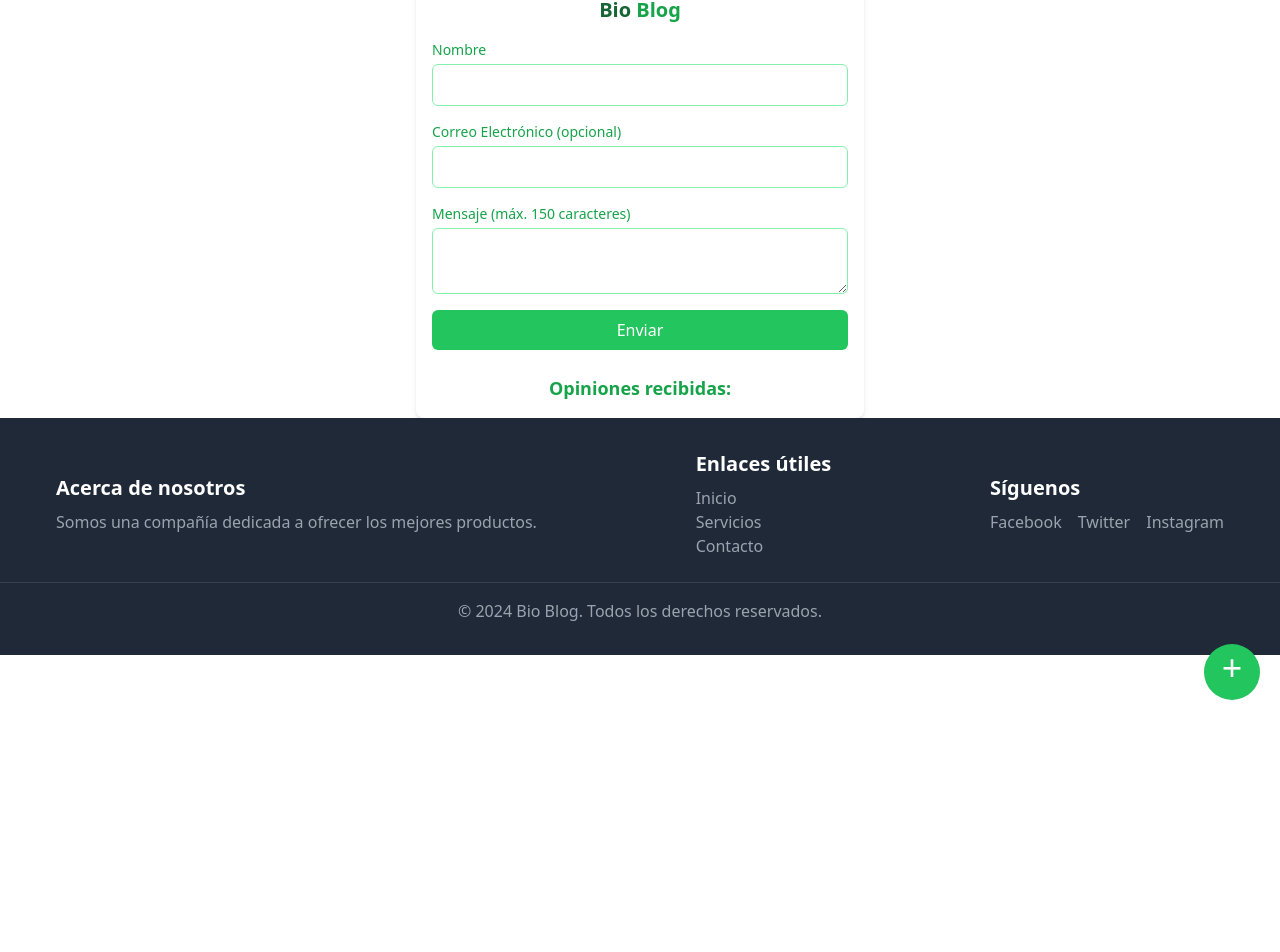
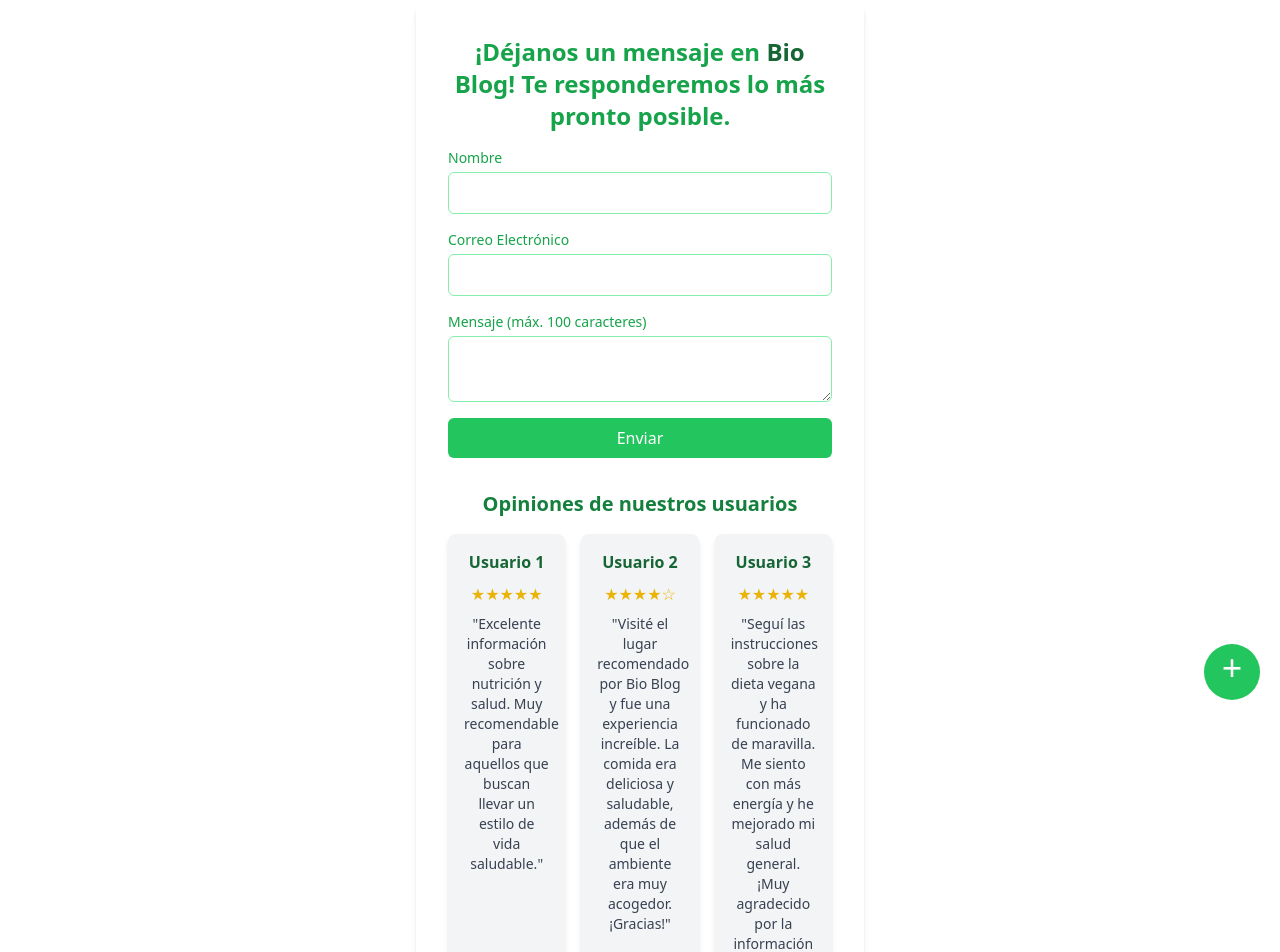
Before and after one commit to juanvprada/SavingTimeOficial, a React (Vite) app in the folder client-frontend/: page /contacto in a window 1280 px wide. Shown: the part 80-1032 px from the top of the page. Before the commit the page ends 800 px from the top, so only its background shows below. Built offline with nearby package versions, Linux system fonts and the light colour scheme.

Commit message:
nuevo formulario en contactForm.jsx, intall de emailjs-com: 3.2.0, creacion de carpeta .env con variables y .env en .gitignore

```diff
--- a/client-frontend/package.json
+++ b/client-frontend/package.json
@@ -10,6 +10,7 @@
     "preview": "vite preview"
   },
   "dependencies": {
+    "emailjs-com": "^3.2.0",
     "react": "^18.3.1",
     "react-dom": "^18.3.1",
     "react-router-dom": "^6.27.0"
--- a/client-frontend/src/components/ContactForm.jsx
+++ b/client-frontend/src/components/ContactForm.jsx
@@ -1,30 +1,46 @@
 import React, { useState } from "react";
+import emailjs from "emailjs-com";
 
-const ContactForm = ({ submittedMessages, setSubmittedMessages }) => {
+const ContactForm = () => {
   const [name, setName] = useState("");
   const [email, setEmail] = useState("");
   const [message, setMessage] = useState("");
+  const [showModal, setShowModal] = useState(false);
 
   const handleSubmit = (e) => {
     e.preventDefault();
-    setSubmittedMessages([...submittedMessages, { name, email, message }]);
-    setName("");
-    setEmail("");
-    setMessage("");
+
+    // Enviar el correo electrónico con EmailJS
+    emailjs
+      .send(
+        import.meta.env.VITE_EMAILJS_SERVICE_ID,
+        import.meta.env.VITE_EMAILJS_TEMPLATE_ID,
+        { name, email, message },
+        import.meta.env.VITE_EMAILJS_PUBLIC_KEY
+      )
+      .then((response) => {
+        console.log("Correo enviado:", response.status, response.text);
+        setShowModal(true);
+        setName("");
+        setEmail("");
+        setMessage("");
+      })
+      .catch((error) => {
+        console.error("Error al enviar el correo:", error.text);
+        alert("Hubo un error al enviar el mensaje. Inténtalo de nuevo.");
+      });
   };
 
-  const handleDeleteMessage = (index) => {
-    const newMessages = submittedMessages.filter(
-      (_, msgIndex) => msgIndex !== index
-    );
-    setSubmittedMessages(newMessages);
+  const closeModal = () => {
+    setShowModal(false);
   };
 
   return (
-    <div className="max-w-md mx-auto p-4 bg-white rounded-lg shadow-md">
-      <h2 className="text-xl font-bold mb-4 text-green-600 text-center">
-        <span className="text-green-800">Bio</span>{" "}
-        <span className="text-green-600">Blog</span>
+    <div className="max-w-md mx-auto p-8 bg-white rounded-lg shadow-md mt-6 mb-6 relative">
+      <h2 className="text-2xl font-bold mb-4 text-green-600 text-center">
+        ¡Déjanos un mensaje en <span className="text-green-800">Bio</span>{" "}
+        <span className="text-green-600">Blog</span>! Te responderemos lo más
+        pronto posible.
       </h2>
       <form onSubmit={handleSubmit} className="space-y-4">
         <div>
@@ -40,6 +56,7 @@ const ContactForm = ({ submittedMessages, setSubmittedMessages }) => {
             value={name}
             onChange={(e) => setName(e.target.value)}
             required
+            maxLength="50"
             className="mt-1 block w-full border border-green-300 rounded-md p-2 focus:outline-none focus:ring-2 focus:ring-green-500"
           />
         </div>
@@ -48,13 +65,14 @@ const ContactForm = ({ submittedMessages, setSubmittedMessages }) => {
             htmlFor="email"
             className="block text-sm font-medium text-green-600"
           >
-            Correo Electrónico (opcional)
+            Correo Electrónico
           </label>
           <input
             type="email"
             id="email"
             value={email}
             onChange={(e) => setEmail(e.target.value)}
+            required
             className="mt-1 block w-full border border-green-300 rounded-md p-2 focus:outline-none focus:ring-2 focus:ring-green-500"
           />
         </div>
@@ -63,13 +81,13 @@ const ContactForm = ({ submittedMessages, setSubmittedMessages }) => {
             htmlFor="message"
             className="block text-sm font-medium text-green-600"
           >
-            Mensaje (máx. 150 caracteres)
+            Mensaje (máx. 100 caracteres)
           </label>
           <textarea
             id="message"
             value={message}
             onChange={(e) => setMessage(e.target.value)}
-            maxLength="150"
+            maxLength="100"
             required
             className="mt-1 block w-full border border-green-300 rounded-md p-2 focus:outline-none focus:ring-2 focus:ring-green-500"
           />
@@ -82,28 +100,59 @@ const ContactForm = ({ submittedMessages, setSubmittedMessages }) => {
         </button>
       </form>
 
-      {/* Mostrar mensajes enviados */}
-      <div className="mt-6">
-        <h3 className="text-lg font-bold text-green-600 text-center">
-          Opiniones recibidas:
+      {/* Modal de confirmación */}
+      {showModal && (
+        <div className="fixed inset-0 flex items-center justify-center bg-black bg-opacity-50">
+          <div className="bg-white rounded-lg p-6 shadow-lg text-center max-w-sm mx-auto">
+            <h3 className="text-lg font-semibold text-green-600 mb-2">
+              ¡Mensaje enviado!
+            </h3>
+            <p className="text-sm text-gray-700">
+              El mensaje ha sido enviado correctamente. Te responderemos lo más
+              pronto posible.
+            </p>
+            <button
+              onClick={closeModal}
+              className="mt-4 bg-green-500 text-white p-2 rounded-md hover:bg-green-600 transition-colors"
+            >
+              Cerrar
+            </button>
+          </div>
+        </div>
+      )}
+
+      <div className="mt-8">
+        <h3 className="text-xl font-bold text-green-700 text-center mb-4">
+          Opiniones de nuestros usuarios
         </h3>
-        <ul>
-          {submittedMessages.map((msg, index) => (
-            <li
-              key={index}
-              className="border border-green-200 rounded-md p-2 mt-2 bg-gray-50"
-            >
-              <strong className="text-green-800">{msg.name}:</strong>{" "}
-              {msg.message}
-              <button
-                onClick={() => handleDeleteMessage(index)}
-                className="ml-2 text-red-500"
-              >
-                Borrar
-              </button>
-            </li>
-          ))}
-        </ul>
+        <div className="grid grid-cols-1 gap-4 sm:grid-cols-3">
+          <div className="p-4 bg-gray-100 rounded-lg shadow-md text-center">
+            <p className="text-green-800 font-semibold mb-2">Usuario 1</p>
+            <p className="text-yellow-500">★★★★★</p>
+            <p className="text-sm font-medium text-gray-700 mt-2">
+              "Excelente información sobre nutrición y salud. Muy recomendable
+              para aquellos que buscan llevar un estilo de vida saludable."
+            </p>
+          </div>
+          <div className="p-4 bg-gray-100 rounded-lg shadow-md text-center">
+            <p className="text-green-800 font-semibold mb-2">Usuario 2</p>
+            <p className="text-yellow-500">★★★★☆</p>
+            <p className="text-sm font-medium text-gray-700 mt-2">
+              "Visité el lugar recomendado por Bio Blog y fue una experiencia
+              increíble. La comida era deliciosa y saludable, además de que el
+              ambiente era muy acogedor. ¡Gracias!"
+            </p>
+          </div>
+          <div className="p-4 bg-gray-100 rounded-lg shadow-md text-center">
+            <p className="text-green-800 font-semibold mb-2">Usuario 3</p>
+            <p className="text-yellow-500">★★★★★</p>
+            <p className="text-sm font-medium text-gray-700 mt-2">
+              "Seguí las instrucciones sobre la dieta vegana y ha funcionado de
+              maravilla. Me siento con más energía y he mejorado mi salud
+              general. ¡Muy agradecido por la información tan valiosa!"
+            </p>
+          </div>
+        </div>
       </div>
     </div>
   );
```
Also changed, not shown: 1 other file (tests, documents, lock files or other folders).
